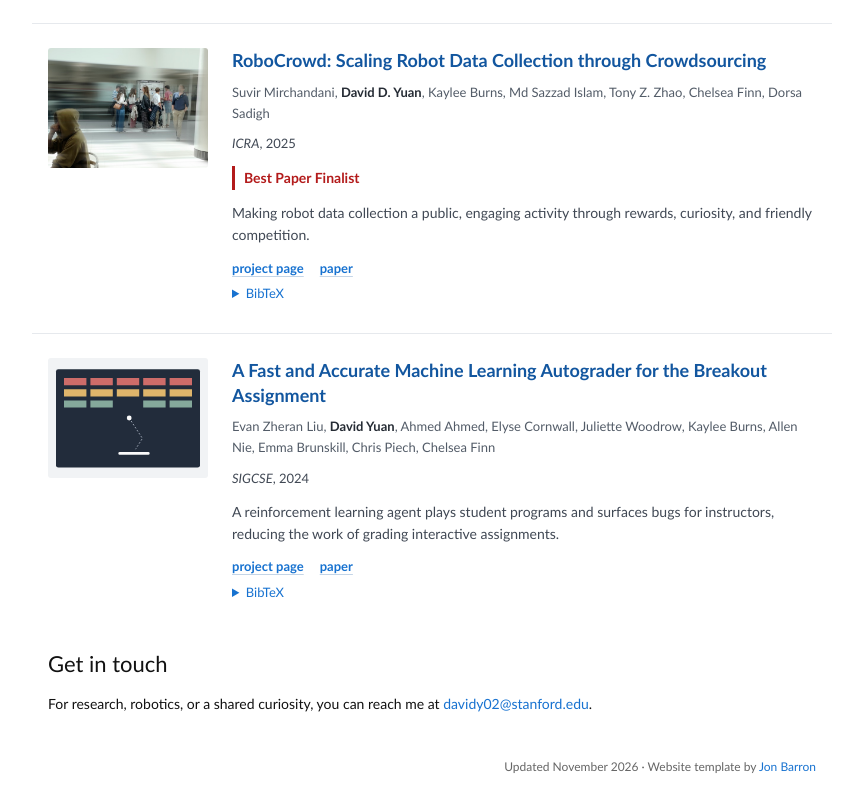
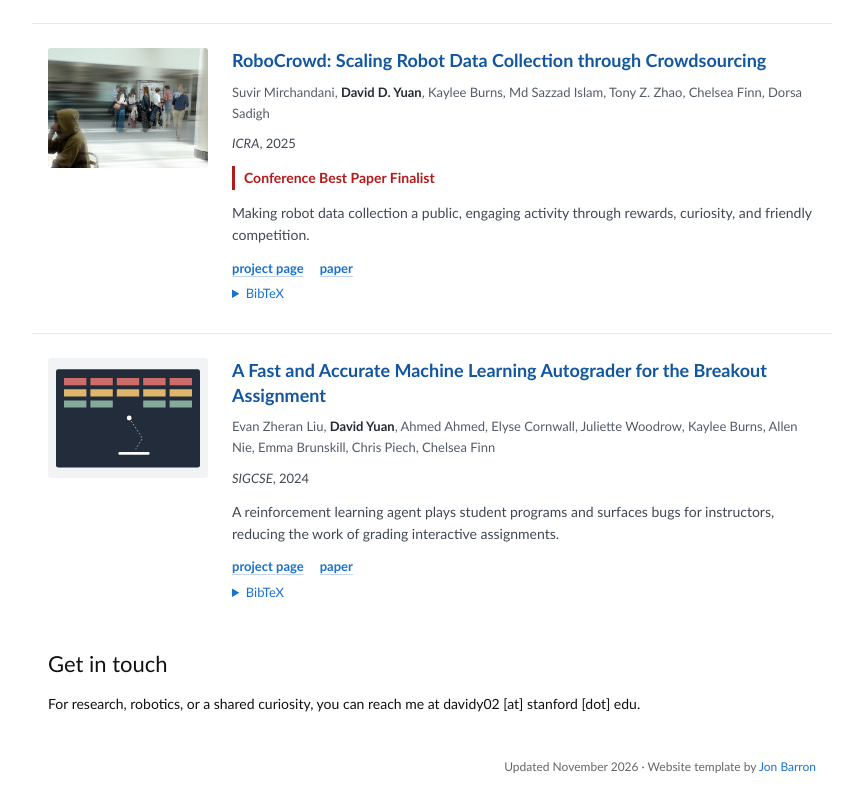
Before and after one commit to DaivdYuan/DaivdYuan.github.io, a website: page docs/index.html in a window 1280 px wide. Shown: the part 1523-2323 px from the top of the page, without its empty margins (208-1071 px from the left). Drawn offline with Linux system fonts and the light colour scheme.

Commit message:
Distinguish the conference award and obfuscate the email address
Label RoboCrowd as Conference Best Paper Finalist. Show a written-out contact address and route the top Email link to it, removing mailto links.

```diff
--- a/docs/index.html
+++ b/docs/index.html
@@ -29,7 +29,7 @@
                 <p>I’m a robotics researcher at <strong>Stanford University</strong> and a cofounder of <a href="https://intbot.ai/"><strong>IntBot</strong></a>.</p>
                 <p>I work on <strong>robot learning</strong>, studying how robots acquire physical skills and improve them through experience. My research centers on how robots can reason about the physical world and adapt what they learn to new tasks and environments. I’m also interested in how humanoids coordinate movement and manipulation, and how people can teach and work with robots.</p>
                 <p class="profile-links" style="text-align:center">
-                  <a href="mailto:davidy02@stanford.edu">Email</a> &nbsp;/&nbsp;
+                  <a href="#contact">Email</a> &nbsp;/&nbsp;
                   <a href="https://scholar.google.com/citations?user=4z-LkLQAAAAJ&amp;hl=en">Scholar</a> &nbsp;/&nbsp;
                   <a href="https://github.com/DaivdYuan">GitHub</a> &nbsp;/&nbsp;
                   <a href="https://www.linkedin.com/in/dewei-yuan/">LinkedIn</a>
@@ -135,7 +135,7 @@
                 <div class="paper-meta">
                   <p class="paper-venue"><em>ICRA</em>, 2025</p>
                 </div>
-                <p class="paper-honor"><strong class="paper-award">Best Paper Finalist</strong></p>
+                <p class="paper-honor"><strong class="paper-award">Conference Best Paper Finalist</strong></p>
                 <p class="paper-description">Making robot data collection a public, engaging activity through rewards, curiosity, and friendly competition.</p>
                 <p class="paper-links"><a href="https://robocrowd.github.io/">project page</a> <a href="https://arxiv.org/abs/2411.01915">paper</a></p>
 <details><summary>BibTeX<span class="sr-only"> for RoboCrowd: Scaling Robot Data Collection through Crowdsourcing</span></summary><pre>@inproceedings{mirchandani2025robocrowd,
@@ -171,9 +171,9 @@
             </tr>
             </tbody></table>
           </section>
-          <section class="section-copy" aria-labelledby="contact-title">
+          <section class="section-copy" id="contact" aria-labelledby="contact-title">
             <h2 id="contact-title">Get in touch</h2>
-            <p>For research, robotics, or a shared curiosity, you can reach me at <a href="mailto:davidy02@stanford.edu">davidy02@stanford.edu</a>.</p>
+            <p>For research, robotics, or a shared curiosity, you can reach me at <span>davidy02 [at] stanford [dot] edu</span>.</p>
           </section>
           <footer class="section-copy">
             <p>Updated November 2026 · Website template by <a href="https://github.com/jonbarron/jonbarron.github.io">Jon Barron</a></p>
```
Also changed, not shown: public/index.html (+4 -4 lines).
